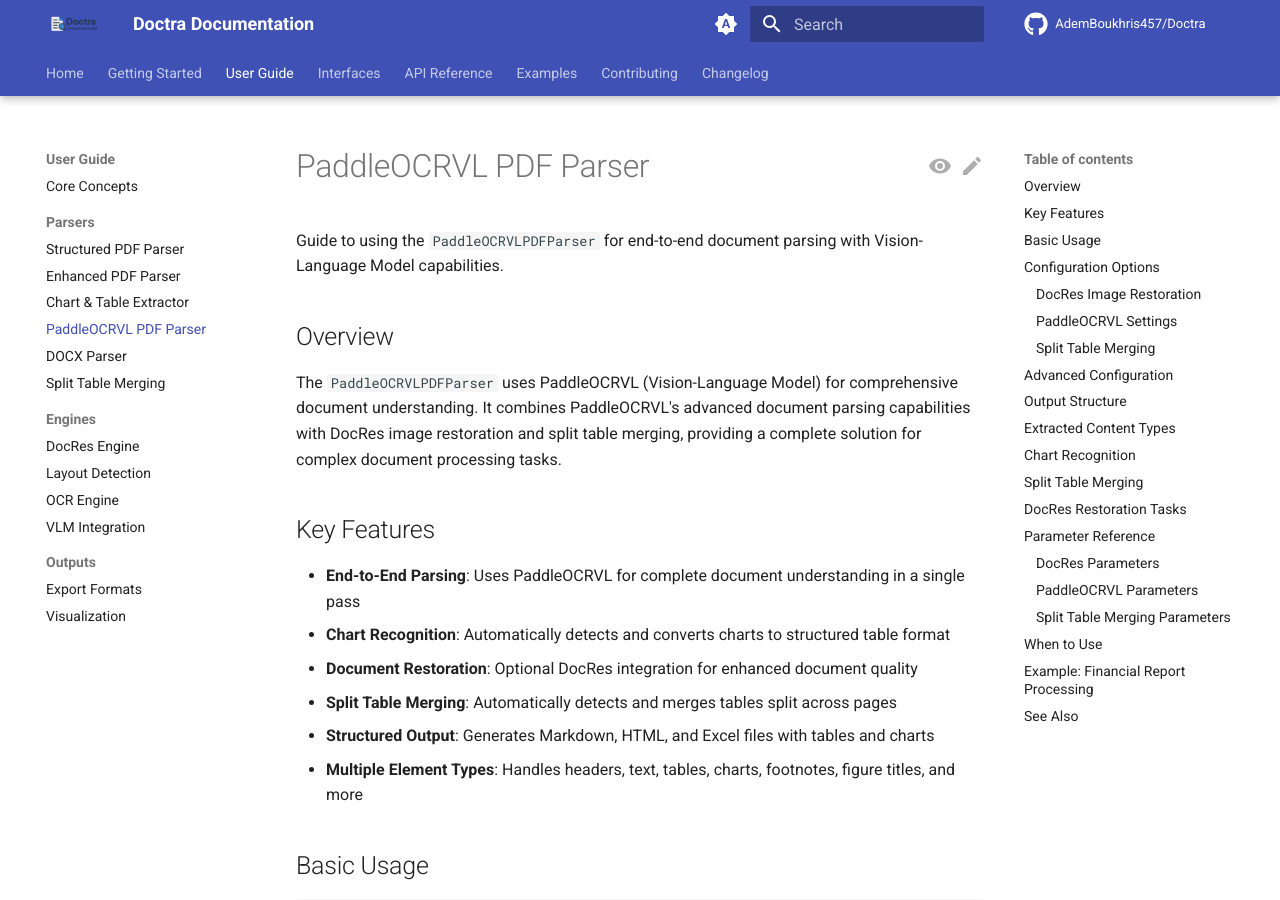
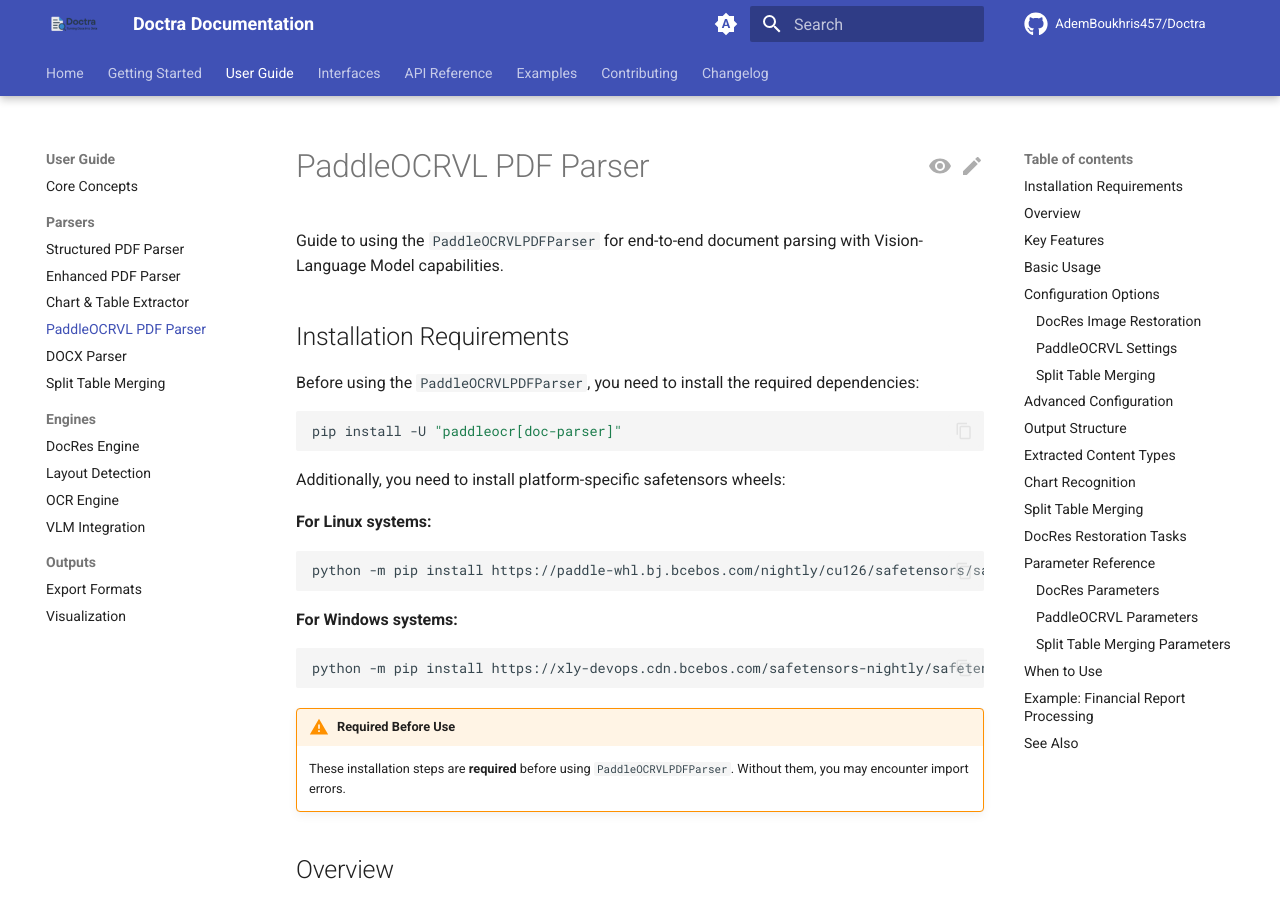
Before and after one commit to AdemBoukhris457/Doctra, an MkDocs documentation site: the page built from docs/user-guide/parsers/paddleocr-vl-parser.md, in a window 1280 px wide and 900 px high. Built offline with MkDocs 1.6.1 and Material for MkDocs 9.7.7, drawn with Linux system fonts in a browser that asks for light colours; comment, search, counter and statistics services are not loaded; the version menu is left out.

Commit message:
docs: Add PaddleOCR VL parser installation requirements
- Add installation instructions for paddleocr[doc-parser] and platform-specific safetensors wheels
- Update README.md with installation requirements section for PaddleOCRVLPDFParser
- Update paddleocr-vl-parser.md documentation with installation requirements
- Bump version to 0.9.7

Fixes import error bug by documenting required dependencies before use

````diff
--- a/docs/user-guide/parsers/paddleocr-vl-parser.md
+++ b/docs/user-guide/parsers/paddleocr-vl-parser.md
@@ -1,6 +1,29 @@
 # PaddleOCRVL PDF Parser
 
 Guide to using the `PaddleOCRVLPDFParser` for end-to-end document parsing with Vision-Language Model capabilities.
+
+## Installation Requirements
+
+Before using the `PaddleOCRVLPDFParser`, you need to install the required dependencies:
+
+```bash
+pip install -U "paddleocr[doc-parser]"
+```
+
+Additionally, you need to install platform-specific safetensors wheels:
+
+**For Linux systems:**
+```bash
+python -m pip install https://paddle-whl.bj.bcebos.com/nightly/cu126/safetensors/safetensors-0.6.2.dev0-cp38-abi3-linux_x86_64.whl
+```
+
+**For Windows systems:**
+```bash
+python -m pip install https://xly-devops.cdn.bcebos.com/safetensors-nightly/safetensors-0.6.2.dev0-cp38-abi3-win_amd64.whl
+```
+
+!!! warning "Required Before Use"
+    These installation steps are **required** before using `PaddleOCRVLPDFParser`. Without them, you may encounter import errors.
 
 ## Overview
 
--- a/doctra/version.py
+++ b/doctra/version.py
@@ -1,2 +1,2 @@
 """Version information for Doctra."""
-__version__ = '0.9.6'
+__version__ = '0.9.7'
````
Also changed, not shown: README.md (+18 -0 lines).
